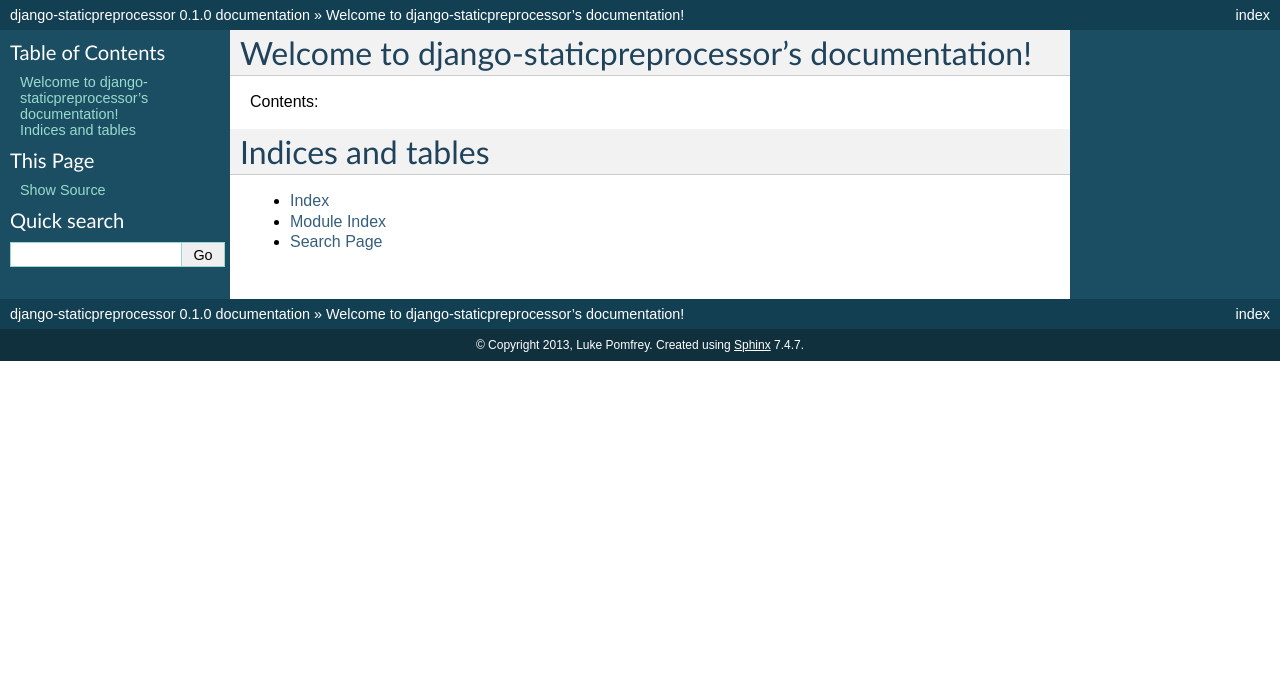
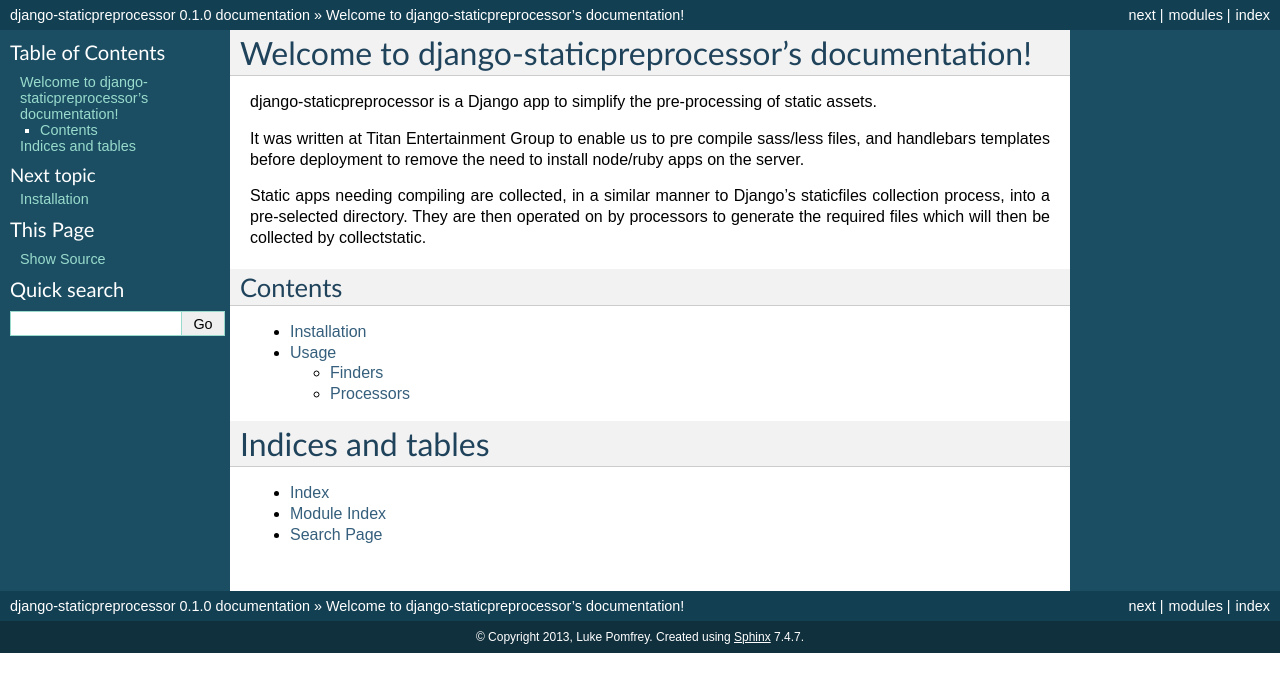
Before and after one commit to lpomfrey/django-staticpreprocessor, a Sphinx documentation site: the page built from docs/index.rst, in a window 1280 px wide. Shown: the top 692 px of the page. Built offline with Sphinx 7.4.7, drawn with Linux system fonts in a browser that asks for light colours; formulas are drawn with MathJax 3.

Commit message:
More docs work
In a terrible state. Only pushing so I can continue on the train. :)

```diff
--- a/docs/index.rst
+++ b/docs/index.rst
@@ -1,15 +1,30 @@
 .. django-staticpreprocessor documentation master file, created by
-   sphinx-quickstart on Thu Jun  6 13:48:05 2013.
-   You can adapt this file completely to your liking, but it should at least
-   contain the root `toctree` directive.
+    sphinx-quickstart on Thu Jun  6 13:48:05 2013.
+    You can adapt this file completely to your liking, but it should at least
+    contain the root `toctree` directive.
 
 Welcome to django-staticpreprocessor's documentation!
 =====================================================
 
-Contents:
+django-staticpreprocessor is a Django app to simplify the pre-processing of
+static assets.
 
+It was written at Titan Entertainment Group to enable us to pre
+compile sass/less files, and handlebars templates before deployment to remove
+the need to install node/ruby apps on the server.
+
+Static apps needing compiling are collected, in a similar manner to Django's
+staticfiles collection process, into a pre-selected directory. They are then
+operated on by processors to generate the required files which will then be
+collected by collectstatic.
+
+Contents
+--------
 .. toctree::
-   :maxdepth: 2
+    :maxdepth: 2
+
+    installation
+    usage
 
 
 
```
Also changed, not shown: docs/installation.rst (added, +22 -0 lines), docs/usage.rst (added, +116 -0 lines), 1 other file.
